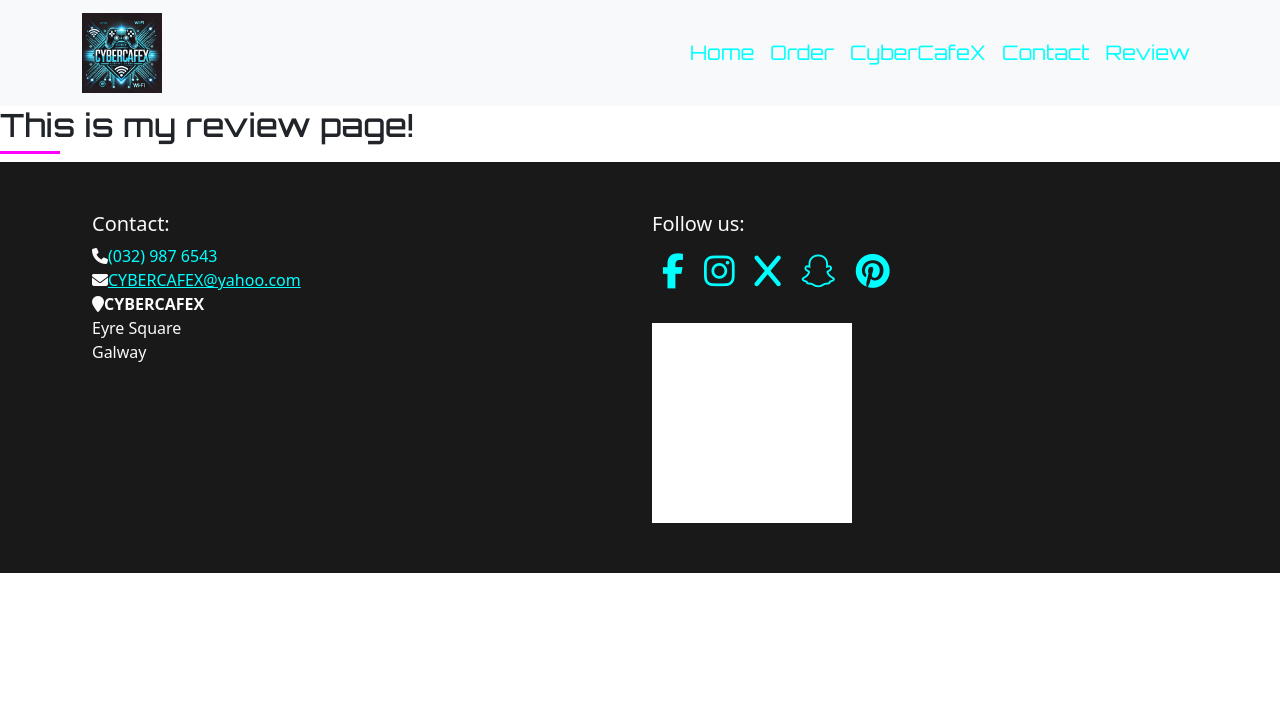
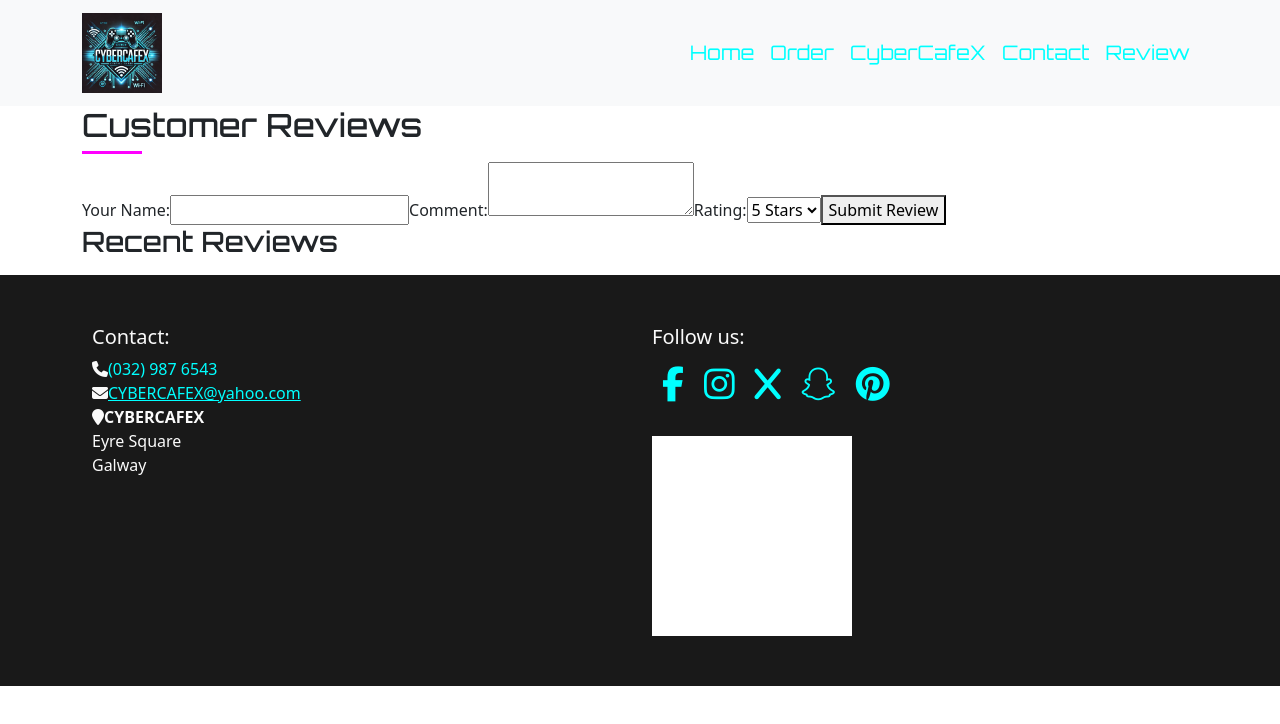
Before and after one commit to FawasAjani/cafe-app, a React (Create React App) app: page /review in a window 1280 px wide. Shown: the top 724 px of the page. Built offline with nearby package versions, Linux system fonts and the light colour scheme.

Commit message:
Deleted header file

```diff
--- a/src/App.css
+++ b/src/App.css
@@ -66,8 +66,8 @@ h2::after {
   transform: scale(1.1);
 }
 
-/* Hero Section */
-.fawas-image {
+/* cyber Section */
+.cyber-image {
   background-position: center;
   background-repeat: no-repeat;
   background-size: cover;
@@ -75,21 +75,21 @@ h2::after {
   position: relative;
 }
 
-.fawas-text {
+.cyber-text {
   position: absolute;
   top: 200px;
   left: 10%;
   color: #fafafa;
 }
 
-#fawas-h1 {
+#cyber-h1 {
   font-family: 'Orbitron', sans-serif;
   font-size: 50px;
   font-weight: 700;
   color: #00ffff;
 }
 
-#fawas-h2 {
+#cyber-h2 {
   font-family: 'Roboto', sans-serif;
   font-weight: 300;
   font-size: 25px;
@@ -97,7 +97,7 @@ h2::after {
   color: #ff00ff;
 }
 
-#fawas-button {
+#cyber-button {
   font-family: 'Orbitron', sans-serif;
   font-weight: 500;
   font-size: 20px;
@@ -110,7 +110,7 @@ h2::after {
   transition: all 0.3s ease;
 }
 
-#fawas-button:hover {
+#cyber-button:hover {
   background-color: #ff00ff;
   color: #000000;
   transform: scale(1.1);
--- a/src/components/review.js
+++ b/src/components/review.js
@@ -1,10 +1,68 @@
+import React, { useState } from 'react';
+import axios from 'axios';
 
-/*Fawas-Ajani-G00413222 */
-function review() {
+function Review() {
+    const [reviews, setReviews] = useState([]);
+    const [name, setName] = useState('');
+    const [comment, setComment] = useState('');
+    const [rating, setRating] = useState(5);
+    const [message, setMessage] = useState('');
+
+    // Fetch reviews from backend (if applicable)
+    const fetchReviews = () => {
+        axios.get('http://localhost:4000/api/reviews')
+            .then(response => setReviews(response.data))
+            .catch(error => console.error('Error fetching reviews:', error));
+    };
+
+    // Handle review submission
+    const handleSubmit = (e) => {
+        e.preventDefault();
+        const newReview = { name, comment, rating };
+
+        axios.post('http://localhost:4000/api/reviews', newReview)
+            .then(() => {
+                setMessage('Review submitted successfully!');
+                setName('');
+                setComment('');
+                setRating(5);
+                fetchReviews(); // Refresh the reviews
+            })
+            .catch(error => setMessage('Error submitting review: ' + error.message));
+    };
+
     return (
-        <div>
-            <h2>This is my review page!</h2>
-        </div>
+        <section className="custom-section">
+            <div className="container">
+                <h2>Customer Reviews</h2>
+                <form onSubmit={handleSubmit}>
+                    <label>Your Name:</label>
+                    <input type="text" value={name} onChange={(e) => setName(e.target.value)} required />
+
+                    <label>Comment:</label>
+                    <textarea value={comment} onChange={(e) => setComment(e.target.value)} required></textarea>
+
+                    <label>Rating:</label>
+                    <select value={rating} onChange={(e) => setRating(e.target.value)}>
+                        {[1, 2, 3, 4, 5].map(num => (
+                            <option key={num} value={num}>{num} Stars</option>
+                        ))}
+                    </select>
+
+                    <button type="submit">Submit Review</button>
+                </form>
+
+                {message && <p>{message}</p>}
+
+                <h3>Recent Reviews</h3>
+                <ul>
+                    {reviews.map((review, index) => (
+                        <li key={index}><strong>{review.name}:</strong> {review.comment} ({review.rating} Stars)</li>
+                    ))}
+                </ul>
+            </div>
+        </section>
     );
 }
-export default review;
+
+export default Review;
```
Also changed, not shown: src/components/header.js (deleted, +0 -9 lines).
